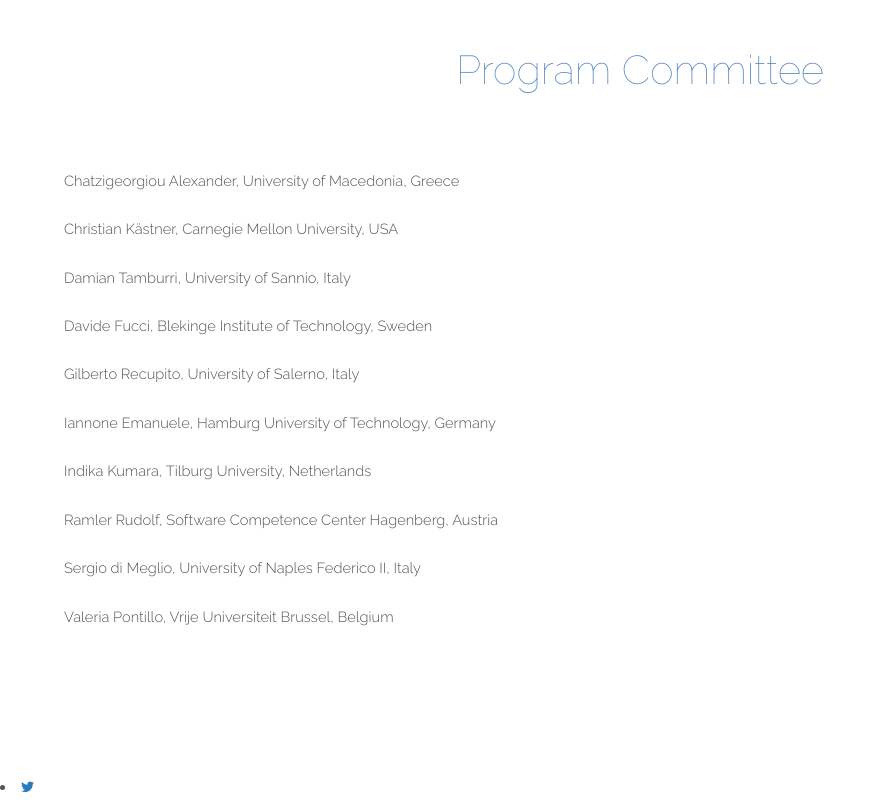
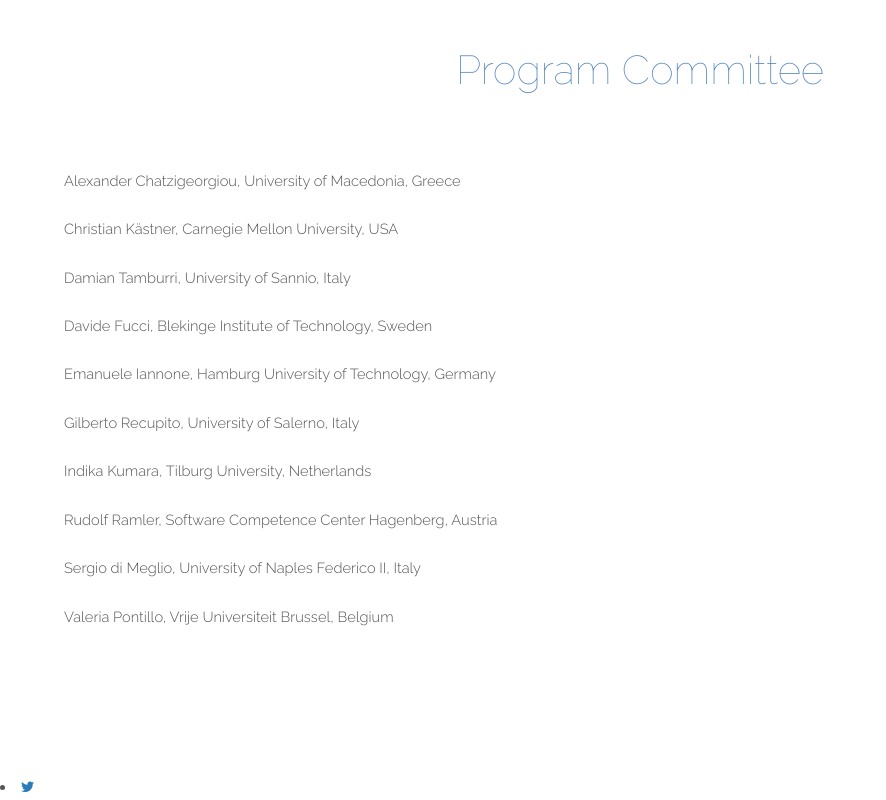
Before and after one commit to SQA4AI2025/SQA4AI2025, a plain HTML site: page committe.html in a window 1280 px wide. Shown: the part 1450-2250 px from the top of the page, without its empty margins (0-886 px from the left). Drawn offline with Linux system fonts and the light colour scheme.

Commit message:
committee

```diff
--- a/committe.html
+++ b/committe.html
@@ -139,7 +139,7 @@
 
     <p>
 
-    Chatzigeorgiou	Alexander,	University of Macedonia,	Greece
+    Alexander Chatzigeorgiou,	University of Macedonia,	Greece
     <br>
     <br>
     Christian Kästner,	Carnegie Mellon University,	USA
@@ -151,16 +151,16 @@
     Davide Fucci,	Blekinge Institute of Technology,	Sweden
     <br>
     <br>
-    Gilberto Recupito, University of Salerno, Italy
+    Emanuele Iannone,	Hamburg University of Technology, Germany
     <br>
     <br>
-    Iannone Emanuele,	Hamburg University of Technology, Germany
+    Gilberto Recupito, University of Salerno, Italy
     <br>
     <br>
     Indika Kumara,	Tilburg University,	Netherlands
     <br>
     <br>
-    Ramler	Rudolf, Software Competence Center Hagenberg, Austria
+    Rudolf Ramler, Software Competence Center Hagenberg, Austria
     <br>
     <br>
     Sergio di Meglio, University of Naples Federico II, Italy
```
